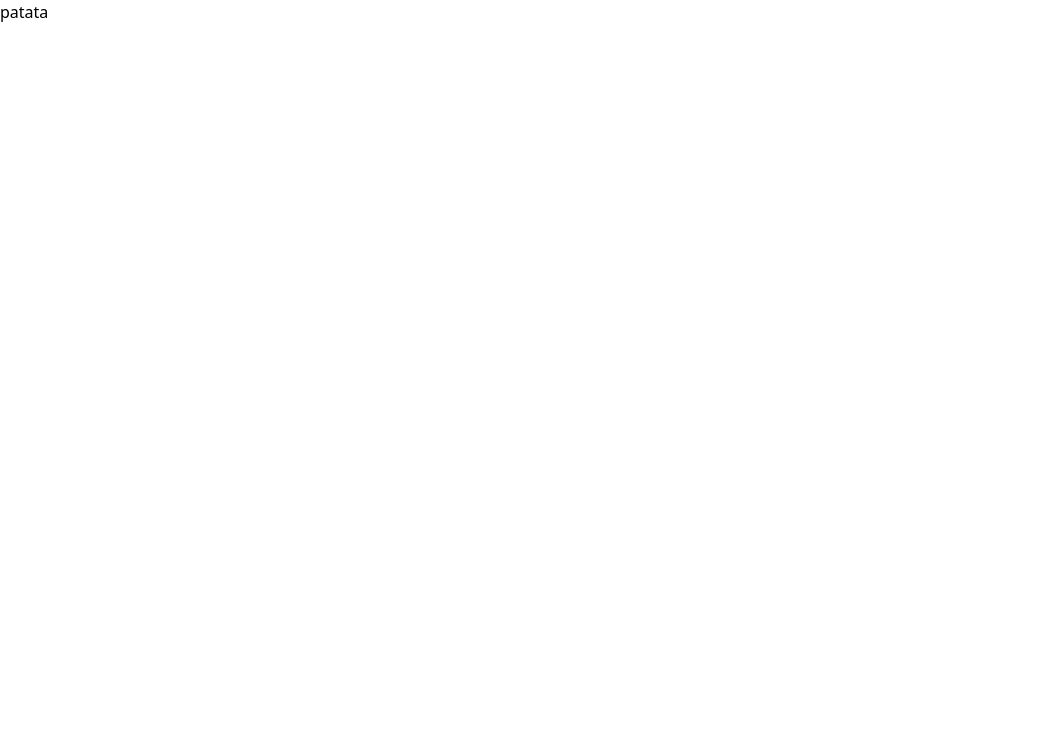
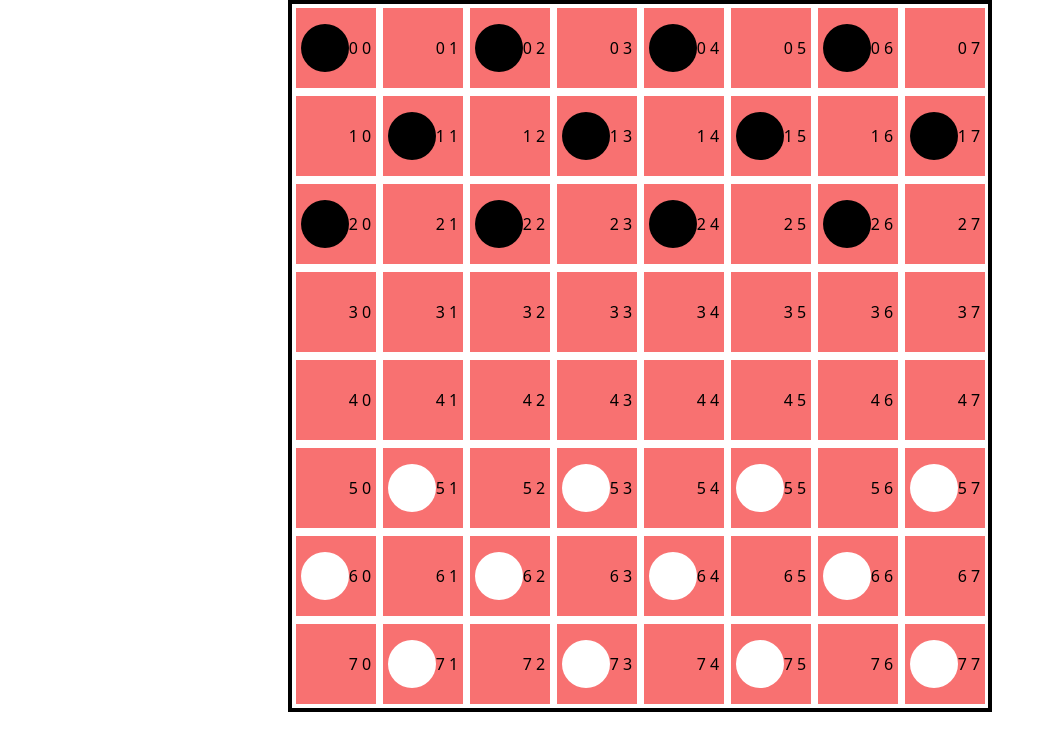
Before and after one commit to alexxwe/checkers, a SvelteKit app: page / in a window 1280 px wide. Shown: the top 750 px of the page, without its empty margins (0-1054 px from the left). Built offline with nearby package versions, Linux system fonts and the light colour scheme.

Commit message:
checkers map

```diff
--- a/src/routes/+page.svelte
+++ b/src/routes/+page.svelte
@@ -1 +1,43 @@
-patata
+<script lang="ts">
+    /**
+     * 0:empty cell
+     * 1:Wdama
+     * 2:Bdama
+     */
+    const map: number[][] = [
+        [2, 0, 2, 0, 2, 0, 2, 0],
+        [0, 2, 0, 2, 0, 2, 0, 2],
+        [2, 0, 2, 0, 2, 0, 2, 0],
+        [0, 0, 0, 0, 0, 0, 0, 0],
+        [0, 0, 0, 0, 0, 0, 0, 0],
+        [0, 1, 0, 1, 0, 1, 0, 1],
+        [1, 0, 1, 0, 1, 0, 1, 0],
+        [0, 1, 0, 1, 0, 1, 0, 1],
+    ]
+    /**
+     * pinta la ficha en la celda en la que esta <3
+     */
+    function colorPiece(cell: number): string {
+        const colors: Record<number, string> = {
+            1: 'bg-white',
+            2: 'bg-black',
+        }
+        return colors[cell] ?? ''
+    }
+</script>
+
+<section class="container mx-auto grid border-4 border-black" style="width:704px">
+    <!-- rows -->
+    {#each map as row, rowIdx}
+        <div class="grid grid-cols-8">
+            <!-- cells per row -->
+            {#each row as cell, cellIdx}
+                <div class="bg-red-400 w-20 h-20 m-1 flex justify-center items-center">
+                    <div class="{colorPiece(cell)} w-12 h-12 rounded-full" />
+                    {rowIdx}
+                    {cellIdx}
+                </div>
+            {/each}
+        </div>
+    {/each}
+</section>
```
